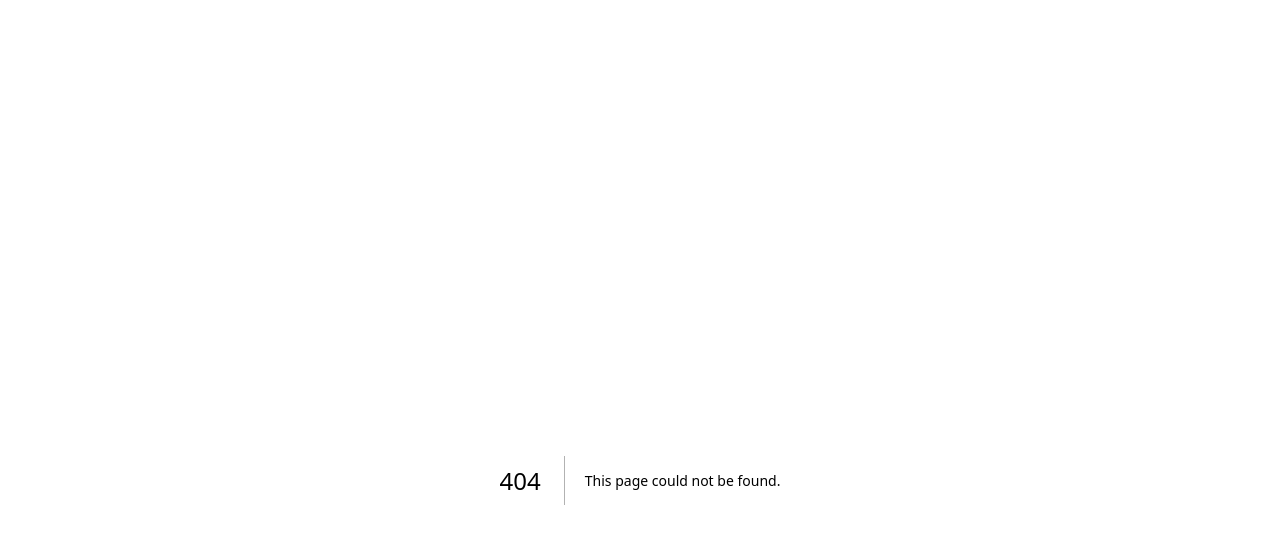
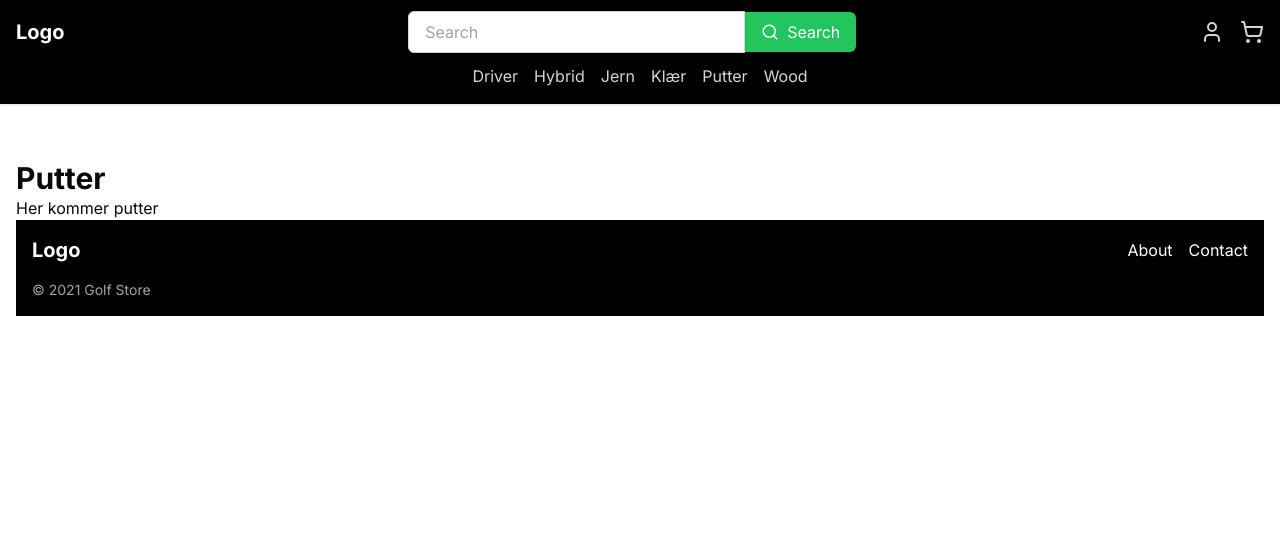
Before and after one commit to Dontoni98/golfstore, a Next.js app: page /putter in a window 1280 px wide. Before the commit this address had no page. Shown: the top 544 px of the page. Built offline with nearby package versions, Linux system fonts and the light colour scheme.

Commit message:
Fiksa hovedkat
La inn Jern, driver, wooder, klær, hybrid og putter

```diff
--- a/app/(home)/about/page.tsx
+++ /dev/null
@@ -1,8 +0,0 @@
-export default function About() {
-  return (
-    <div>
-      <h1 className="text-3xl font-bold">About Us</h1>
-      <p>This is the about page content.</p>
-    </div>
-  )
-}
--- a/app/(home)/contact/page.tsx
+++ /dev/null
@@ -1,8 +0,0 @@
-export default function Contact() {
-  return (
-    <div>
-      <h1 className="text-3xl font-bold">Contact Us</h1>
-      <p>This is the contact page content.</p>
-    </div>
-  )
-}
--- /dev/null
+++ b/app/(home)/driver/page.tsx
@@ -0,0 +1,9 @@
+export default function page() {
+  return (
+    <div>
+        <h1 className="text-3xl font-bold">Driver</h1>
+        <p>Her kommer driver</p>
+
+    </div>
+  )
+}
--- /dev/null
+++ b/app/(home)/hybrid/page.tsx
@@ -0,0 +1,8 @@
+export default function Hybrid() {
+  return (
+    <div>
+      <h1 className="text-3xl font-bold">Hybrid</h1>
+      <p>Her kommer hybrid.</p>
+    </div>
+  )
+}
--- /dev/null
+++ b/app/(home)/jern/page.tsx
@@ -0,0 +1,8 @@
+export default function Jern() {
+  return (
+    <div>
+      <h1 className="text-3xl font-bold">Jern</h1>
+      <p>Her kommer jern.</p>
+    </div>
+  )
+}
--- /dev/null
+++ b/app/(home)/klaer/page.tsx
@@ -0,0 +1,8 @@
+export default function Klær() {
+  return (
+    <div>
+        <h1 className="text-3xl font-bold">Klær</h1>
+        <p>Her kommer klær</p>
+    </div>
+  )
+}
--- /dev/null
+++ b/app/(home)/putter/page.tsx
@@ -0,0 +1,11 @@
+export default function Putter() {
+  return (
+    <div>
+
+        <h1 className="text-3xl font-bold">Putter</h1>
+
+        <p>Her kommer putter</p>
+
+    </div>
+  )
+}
--- /dev/null
+++ b/app/(home)/wood/page.tsx
@@ -0,0 +1,10 @@
+
+
+export default function Wood() {
+  return (
+    <div>
+        <h1 className="text-3xl font-bold">Wood</h1>
+        <p>Her kommer wood</p>
+    </div>
+  )
+}
--- a/components/Navbar.tsx
+++ b/components/Navbar.tsx
@@ -44,15 +44,25 @@ const Navbar = () => {
           </div>
           <div className="flex items-center justify-center pb-4">
             <div className="flex items-baseline space-x-4">
-              <Link href="/" className="text-gray-300 hover:text-white">
-                Home
+              <Link href="/driver" className="text-gray-300 hover:text-white">
+                Driver
               </Link>
-              <Link href="/about" className="text-gray-300 hover:text-white">
-                About
+              <Link href="/hybrid" className="text-gray-300 hover:text-white">
+                Hybrid
               </Link>
-              <Link href="/contact" className="text-gray-300 hover:text-white">
-                Contact
+              <Link href="/jern" className="text-gray-300 hover:text-white">
+                Jern
               </Link>
+              <Link href="/klaer" className="text-gray-300 hover:text-white">
+                Klær
+              </Link>
+              <Link href="/putter" className="text-gray-300 hover:text-white">
+                Putter
+              </Link>
+              <Link href="/wood" className="text-gray-300 hover:text-white">
+                Wood
+              </Link>
+
             </div>
           </div>
         </div>
```
